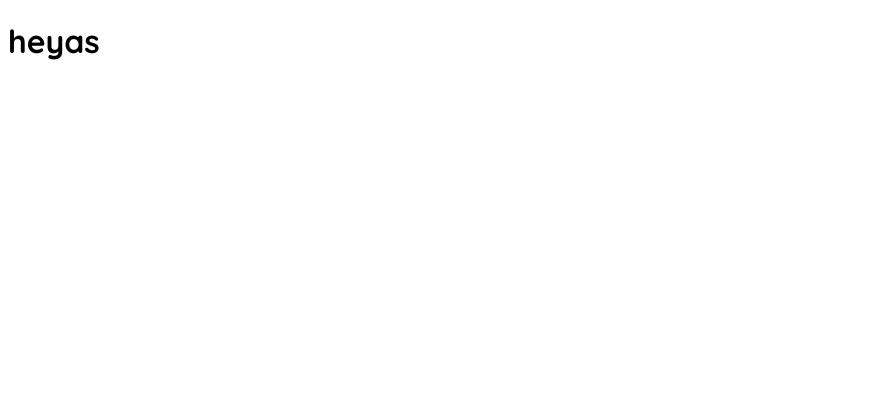
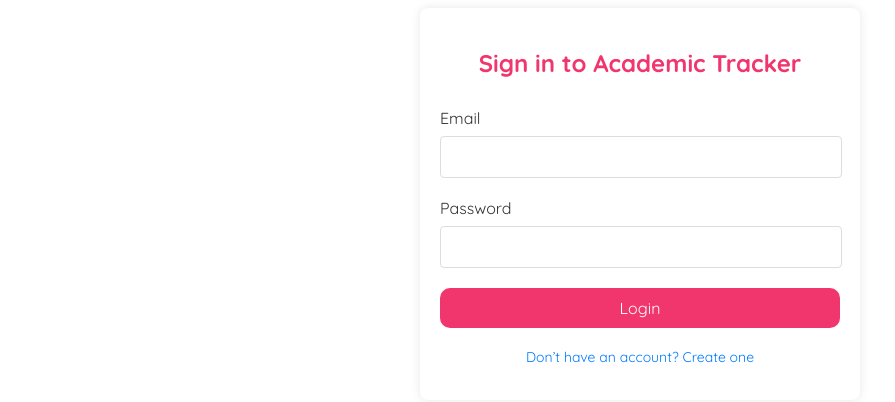
Before and after one commit to WeiHungLoh/academic_tracker, a React (Create React App) app in the folder frontend/: page / in a window 1280 px wide. Shown: the top 402 px of the page, without its empty margins (0-895 px from the left). Built offline with nearby package versions, Linux system fonts and the light colour scheme.

Commit message:
Add sign in and sign up page

```diff
--- a/frontend/src/App.js
+++ b/frontend/src/App.js
@@ -1,13 +1,15 @@
 import React from 'react';
 import { Routes, Route, BrowserRouter } from 'react-router-dom';
-import Authentication from "./Authentication";
+import SignIn from "./SignIn";
+import SignUp from "./SignUp";
 
 function App() {
   return (
     <div className="App">
       <BrowserRouter>
         <Routes>
-          <Route path="/" element={<Authentication />} />
+          <Route path="/" element={<SignIn />} />
+          <Route path="/signup" element={<SignUp />} />
         </Routes>
       </BrowserRouter>
     </div>
--- a/frontend/src/Authentication.js
+++ /dev/null
@@ -1,9 +0,0 @@
-import React from 'react';
-
-const Authentication = () => {
-    return (
-        <h1>heyas</h1>
-    );
-};
-
-export default Authentication;
--- /dev/null
+++ b/frontend/src/SignIn.js
@@ -0,0 +1,55 @@
+import React, { useState } from 'react';
+import { useNavigate } from 'react-router-dom';
+
+const SignIn = () => {
+    const [email, setEmail] = useState('');
+    const [password, setPassword] = useState('');
+    const navigate = useNavigate();
+
+    const handleSignIn = async (e) => {
+        e.preventDefault();
+        try {
+
+        } catch (error) {
+
+        }
+    }
+
+    const toggleSignUp = async (e) => {
+        e.preventDefault();
+        navigate("/signup");
+    }
+
+    return (
+        <div className="signin">
+            <h2>Sign in to Academic Tracker</h2>
+            <form onSubmit={handleSignIn}>
+
+            <label>Email</label>
+            <input
+                type="email"
+                value={email}
+                onChange={e => setEmail(e.target.value)}
+                required
+            />
+
+            <label>Password</label>
+            <input
+                type="password"
+                value={password}
+                onChange={e => setPassword(e.target.value)}
+                required
+            />
+
+            <button type="submit">Login</button>
+
+            <p onClick={toggleSignUp} style={{ cursor: 'pointer', color: '#007BFF', marginTop: '20px' }}>
+                Don’t have an account? Create one
+            </p>
+
+            </form>
+        </div>
+    );
+};
+
+export default SignIn;
--- /dev/null
+++ b/frontend/src/SignUp.js
@@ -0,0 +1,56 @@
+import React, { useState } from 'react';
+import { useNavigate } from 'react-router-dom';
+
+const SignUp = () => {
+    const [email, setEmail] = useState('');
+    const [password, setPassword] = useState('');
+    const navigate = useNavigate();
+
+    const handleSignUp = async (e) => {
+        e.preventDefault();
+        try {
+
+        } catch (error) {
+
+        }
+    }
+
+    const toggleSignIn = async (e) => {
+        e.preventDefault();
+        navigate("/");
+    }
+
+    return (
+        <div className="signup">
+            <h2>Sign up for Academic Tracker</h2>
+            <form onSubmit={handleSignUp}>
+
+                <label>Email</label>
+                <input
+                    type="email"
+                    value={email}
+                    onChange={e => setEmail(e.target.value)}
+                    required
+                />
+
+                <label>Password</label>
+                <input
+                    type="password"
+                    value={password}
+                    onChange={e => setPassword(e.target.value)}
+                    required
+                />
+
+                <button type="submit">Login</button>
+
+                <p onClick={toggleSignIn} style={{ cursor: 'pointer', color: '#007BFF', marginTop: '20px' }}>
+                    Already have an account? Login here
+                </p>
+
+            </form>
+        </div>
+    );
+
+};
+
+export default SignUp;
--- a/frontend/src/index.css
+++ b/frontend/src/index.css
@@ -4,3 +4,49 @@
   margin: 100;
   font-family: quicksand;
 }
+.signin, .signup {
+  max-width: 400px;
+  padding: 20px;
+  margin: auto;
+  background-color: #fff;
+  border-radius: 8px;
+  box-shadow: 0 0 10px rgba(0, 0, 0, 0.1);
+}
+.signin h2, .signup h2 {
+  font-size: 24px;
+  color: #f1356d;
+  text-align: center;
+  margin-bottom: 30px;
+}
+.signin label, .signup label {
+  display: block;
+  margin-bottom: 8px;
+  color: #333;
+}
+.signin input, .signup input {
+  width: 95%;
+  padding: 10px;
+  margin-bottom: 20px;
+  border: 1.5px solid #ddd;
+  border-radius: 4px;
+  font-size: 16px;
+}
+.signin button, .signup button {
+  width: 100%;
+  padding: 10px;
+  background-color: #f1356d;
+  color: #fff;
+  border: none;
+  border-radius: 10px;
+  font-size: 16px;
+  cursor: pointer;
+  transition: background-color 0.3s ease;
+}
+.signin button:hover, signup button:hover {
+  background-color: #d12b5a;
+}
+.signin p, .signup p {
+  font-size: 14px;
+  color: red;
+  text-align: center;
+}
```
Also changed, not shown: 2 other files (tests, documents, lock files or other folders).
